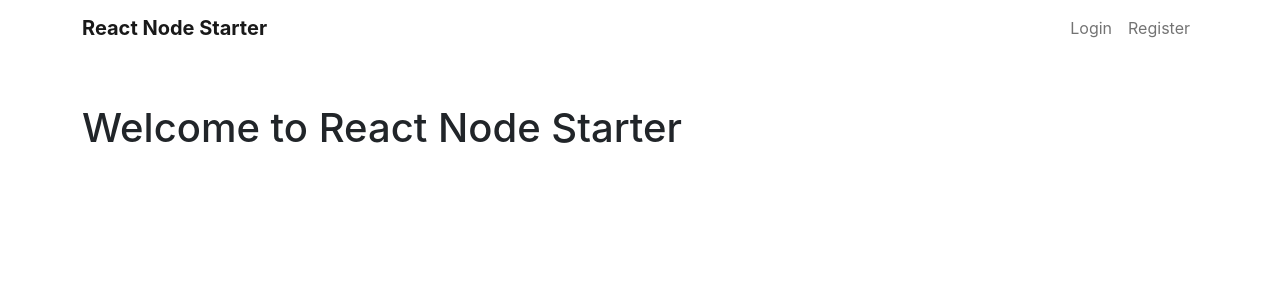
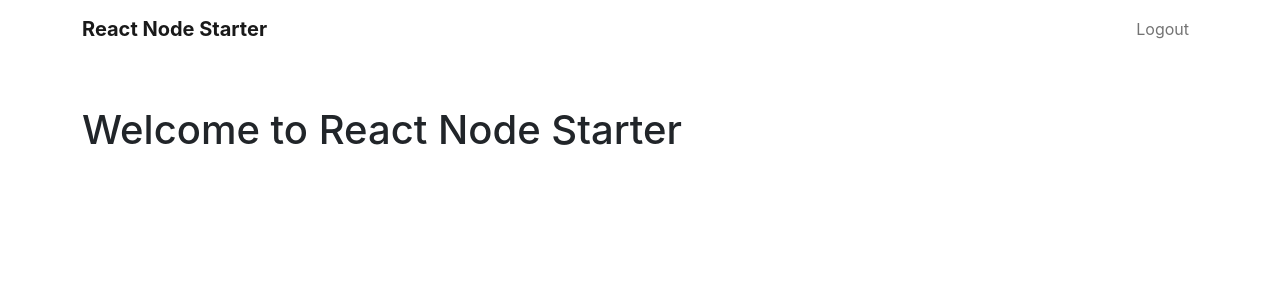
Before and after one commit to cihat/react-node-starter, a React (Create React App) app in the folder frontend/: page / in a window 1280 px wide. Shown: the top 300 px of the page. Built offline with nearby package versions, Linux system fonts and the light colour scheme; no server answers.

Commit message:
Update header to conditionally render register, login, logout menu items

```diff
--- a/frontend/src/app/common/header.tsx
+++ b/frontend/src/app/common/header.tsx
@@ -1,7 +1,19 @@
 import React from 'react'
+import { useDispatch, useSelector } from 'react-redux'
 import { Link } from 'react-router-dom'
+import { logout } from '../../login/login-store'
+import { AppState } from '../store'
 
 const Header: React.FC = () => {
+  const dispatch = useDispatch()
+  const { userInfo } = useSelector((state: AppState) => state.user)
+
+  let isLoggedIn = userInfo !== null
+
+  const doLogout = () => {
+    dispatch(logout())
+  }
+
   return (
     <header className="mb-5">
       <nav className="navbar navbar-expand-lg navbar-light">
@@ -22,16 +34,27 @@ const Header: React.FC = () => {
           </button>
           <div className="collapse navbar-collapse" id="navbarTogglerDemo02">
             <ul className="navbar-nav mb-2 mb-lg-0" style={{ marginLeft: 'auto' }}>
+              {!isLoggedIn && (
                 <li className="nav-item">
                   <Link className="nav-link" to="/login">
                     Login
                   </Link>
                 </li>
+              )}
+              {!isLoggedIn && (
                 <li className="nav-item">
                   <Link className="nav-link" to="/register">
                     Register
                   </Link>
                 </li>
+              )}
+              {isLoggedIn && (
+                <li className="nav-item">
+                  <button className="nav-link btn btn-link" onClick={doLogout}>
+                    Logout
+                  </button>
+                </li>
+              )}
             </ul>
           </div>
         </div>
```
Lines whose indentation alone changed are shown as unchanged.
